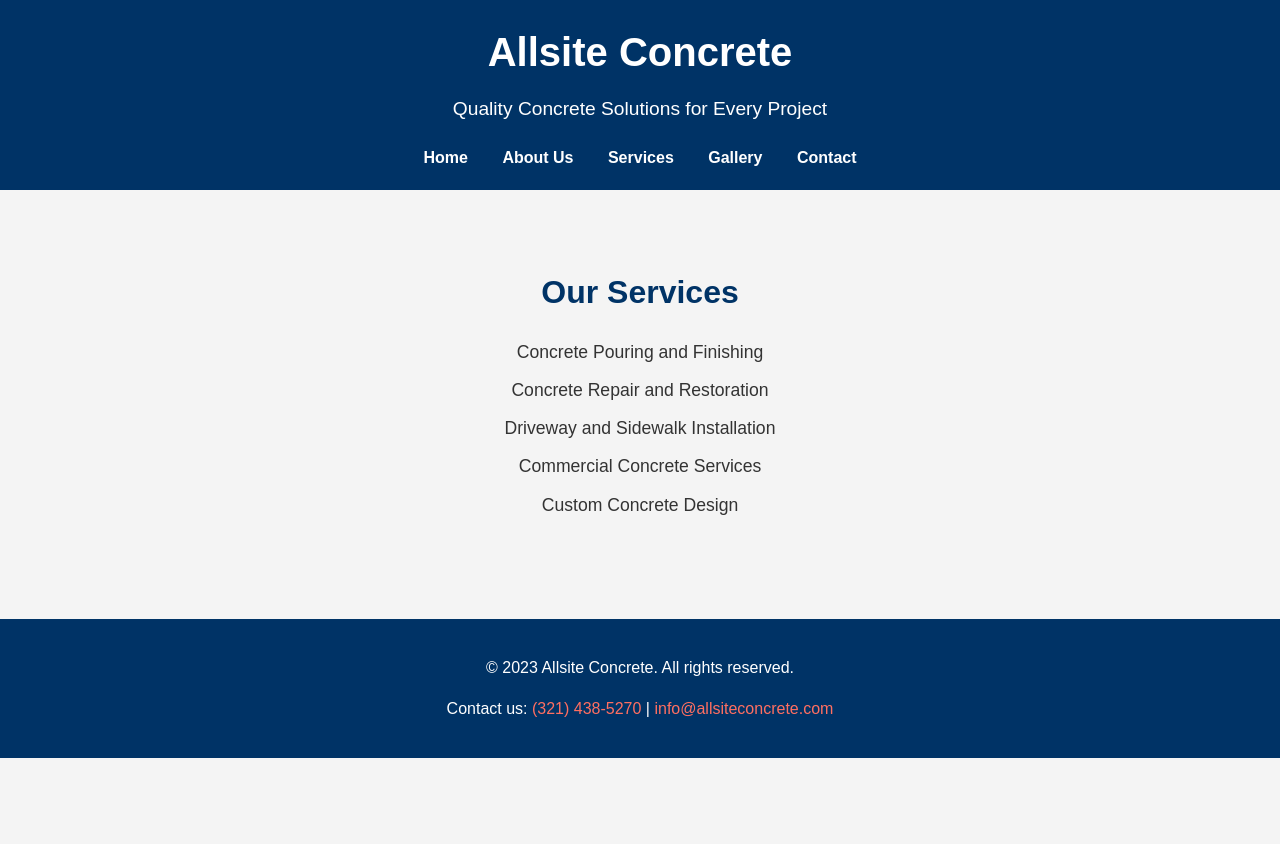
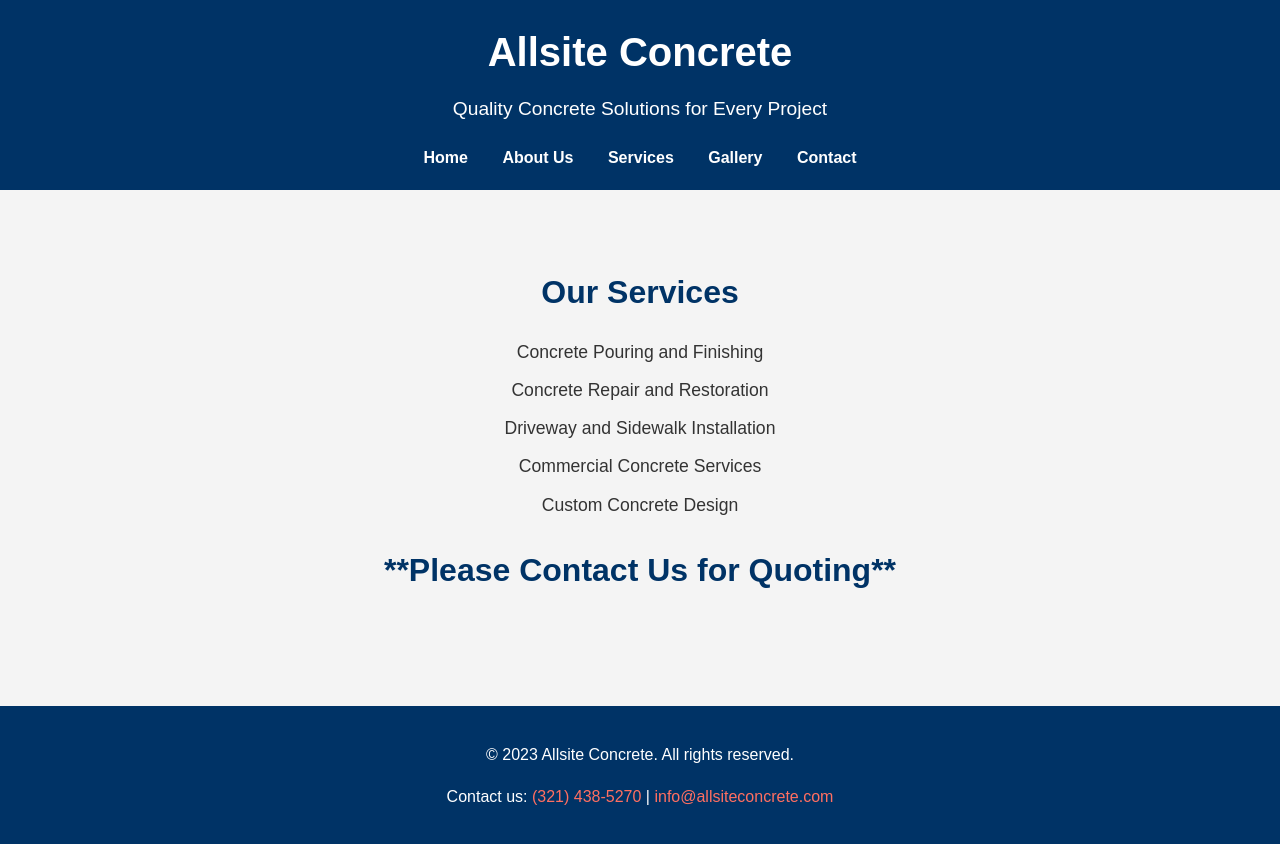
Before and after one commit to amandamhyde/allsite-concrete, a plain HTML site: page services.html in a window 1280 px wide. Before the commit the page ends 800 px from the top, so only its background shows below. Drawn offline with Linux system fonts and the light colour scheme.

Commit message:
Updated services.html
added "contact us for quoting" line

```diff
--- a/services.html
+++ b/services.html
@@ -53,6 +53,7 @@
                 <li>Commercial Concrete Services</li>
                 <li>Custom Concrete Design</li>
             </ul>
+            <h2>**Please Contact Us for Quoting**</h2>
         </div>
     </section>
 
```
